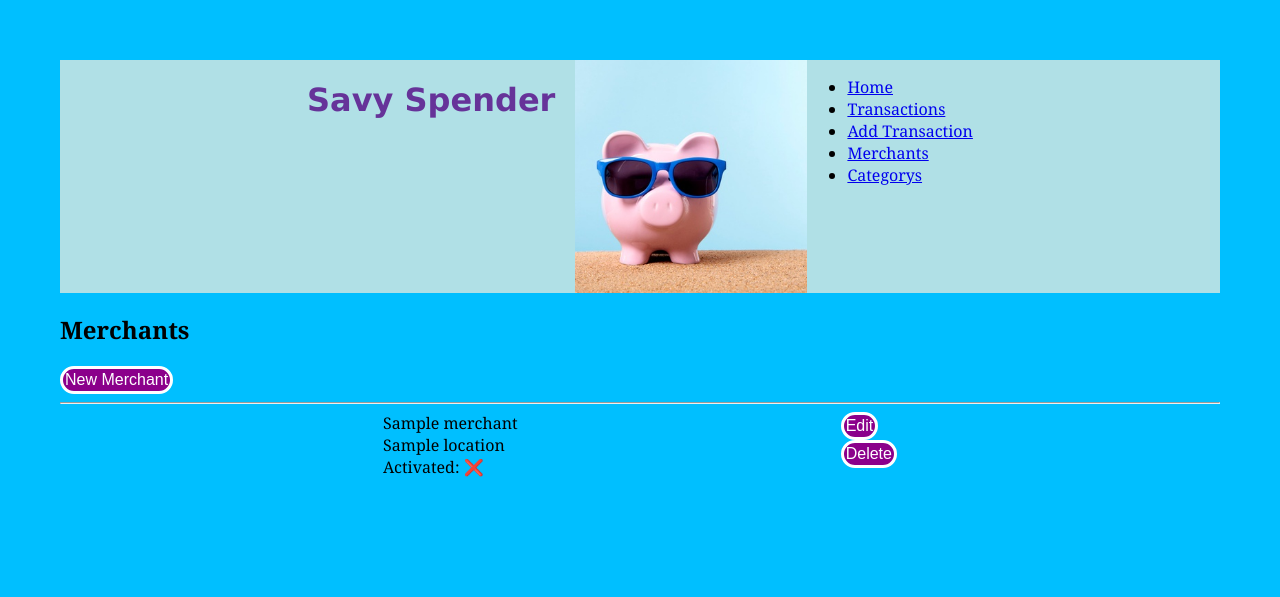
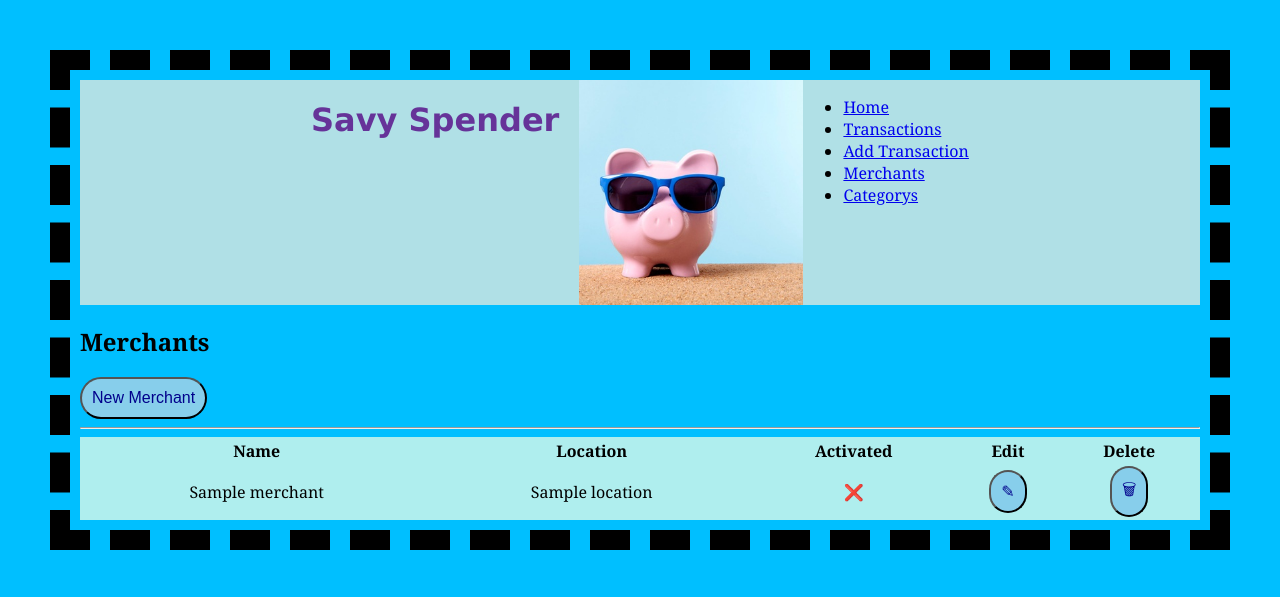
Before and after one commit to linseycurrie/Spending-Tracker, a Flask app: page /merchants in a window 1280 px wide. Shown: the top 597 px of the page. Run offline with Flask 2, Linux system fonts and the light colour scheme; a database or web service that is not in the repository returns one stand-in record (values such as "Sample title"); some libraries are stand-ins or nearby versions.

Commit message:
Finished

```diff
--- a/spending_tracker/static/stylesheet.css
+++ b/spending_tracker/static/stylesheet.css
@@ -8,7 +8,7 @@ body {
     margin: 50px;
     border-width: 20px;
     border-style: dashed;
-    border: whitesmoke;
+
 }
 
 header h1 {
@@ -69,13 +69,19 @@ input {
 
 
 button{
-        background-color: darkmagenta;
-        border: solid;
-        color: white;
-        padding: 2px;
+        background-color: skyblue;
+        color: darkblue;
+        padding: 10px;
         text-align: center;
         text-decoration: wavy;
         display: inline-block;
         font-size: 16px;
         border-radius: 25px;
+
       }
+
+button:hover{
+    color: slateblue;
+    background-color: turquoise;
+    font-weight: bolder;
+}
--- a/spending_tracker/templates/categorys/index.html
+++ b/spending_tracker/templates/categorys/index.html
@@ -6,7 +6,7 @@
 <form action="/categorys/new"><button>Add Category</button></form>
 <hr>
 
-<table style="width:80%">
+<table class="table" style="width:100%">
     <thead>
         <tr>
             <th>Name</th>
--- a/spending_tracker/templates/merchants/index.html
+++ b/spending_tracker/templates/merchants/index.html
@@ -7,30 +7,37 @@
     <button>New Merchant</button>  </form>
 
 <hr>
-<div class="flex-container">
-{% for merchant in merchants %}
 
-        <div class="grid-content">
-            {{ merchant.name }}<br>
-            {{ merchant.location }}<br>
-            Activated:
-        {% if merchant.activated ==True %}
-            &#10003;
-        {% else %}
-            &#10060;
-        {% endif %}<br>
-        <br>
-        </div>
-        <div class="following">
-        <form action="/merchants/{{ merchant.id }}/edit">
-            <button>Edit</button></form>
-        <form action="/merchants/{{merchant.id}}/delete" method="POST">
-            <button>Delete</button></form>
-        <br>
-        </div>
-
-{% endfor %}
-</div>
+<table class="table" style="width:100%">
+    <thead>
+        <tr>
+            <th>Name</th>
+            <th>Location</th>
+            <th>Activated</th>
+            <th>Edit</th>
+            <th>Delete</th>
+        </tr>
+    </thead>
+    {% for merchant in merchants %}
+    <tbody>
+        <tr>
+            <td style="text-align: center;">{{merchant.name}}</td>
+            <td style="text-align: center;">{{merchant.location}}</td>
+            <td style="text-align: center;">
+                {% if merchant.activated == True %}
+                    &#10003;
+                {% else %}
+                    &#10060;
+                {% endif %}
+            </td>
+            <td style="text-align: center;"><form action="/merchants/{{ merchant.id }}/edit">
+                <button>&#x270e;</button></form></td>
+            <td style="text-align: center;"><form action="/merchants/{{ merchant.id }}/delete" method="POST">
+                <button>&#128465;</button></form></td>
+        </tr>
+    </tbody>
+    {% endfor %}
+</table>
 
 
 {% endblock %}
--- a/spending_tracker/templates/transactions/index.html
+++ b/spending_tracker/templates/transactions/index.html
@@ -10,7 +10,7 @@
 <hr>
 
 
-<table class="table" style="width:80%;">
+<table class="table" style="width:100%;">
     <thead>
     <tr>
         <th>User</th>
```
Also changed, not shown: spending_tracker/templates/index.html (+10 -6 lines).
